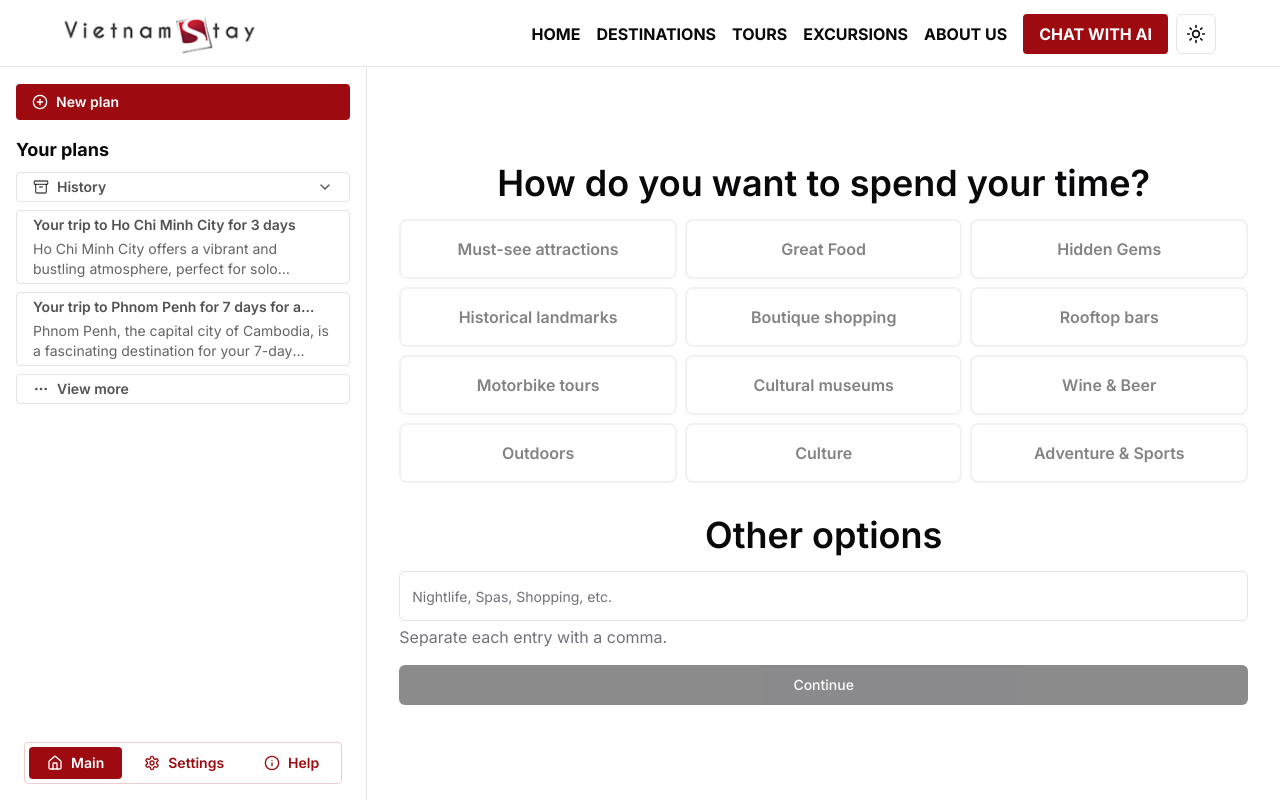
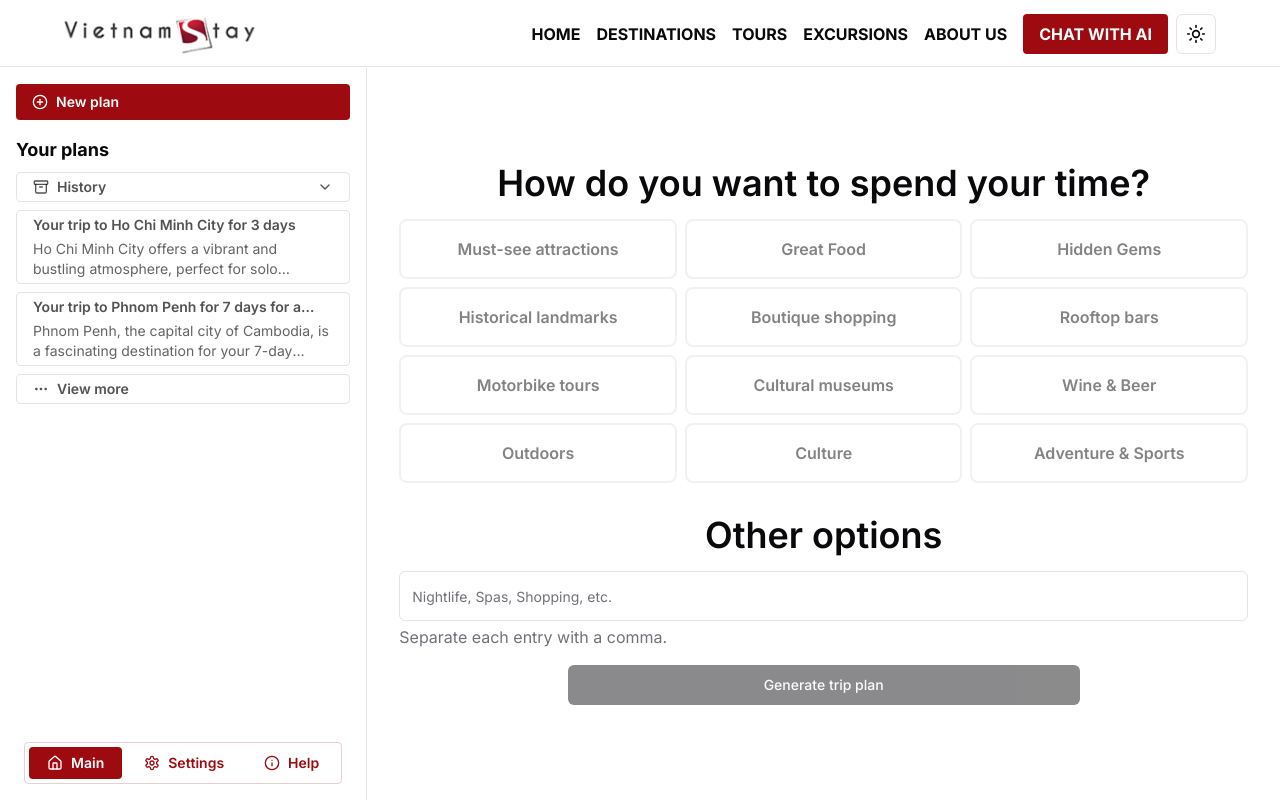
Before and after one commit to vhpx/vnstay-ai-integration-prototype, a Next.js app: page /trip-planning in a window 1280 px wide. Built offline with nearby package versions, Linux system fonts and the light colour scheme.

Commit message:
feat: add loading status for continue buttons

```diff
--- /dev/null
+++ b/src/app/continue-button.tsx
@@ -0,0 +1,31 @@
+"use client";
+
+import { Button } from "@/components/ui/button";
+import { useRouter } from "next/navigation";
+import { useState } from "react";
+
+export default function ContinueButton({
+  label,
+  href,
+  disabled,
+}: {
+  label?: string;
+  href: string;
+  disabled: boolean;
+}) {
+  const router = useRouter();
+  const [loading, setLoading] = useState(false);
+
+  return (
+    <Button
+      className="mt-4 w-full max-w-lg"
+      onClick={() => {
+        setLoading(true);
+        router.push(href);
+      }}
+      disabled={disabled || loading}
+    >
+      {loading ? "Processing..." : label || "Continue"}
+    </Button>
+  );
+}
--- a/src/app/trip-duration/page.tsx
+++ b/src/app/trip-duration/page.tsx
@@ -5,6 +5,7 @@ import { Button } from "@/components/ui/button";
 import { Input } from "@/components/ui/input";
 import { useRouter } from "next/navigation";
 import { useState } from "react";
+import ContinueButton from "../continue-button";
 
 export default function Home() {
   const router = useRouter();
@@ -42,13 +43,10 @@ export default function Home() {
         disabled={!location}
       />
 
-      <Button
-        className="mt-4 w-full max-w-lg"
-        onClick={() => router.push("/trip-travellers")}
+      <ContinueButton
+        href="/trip-travellers"
         disabled={!location || !range?.from || !range?.to}
-      >
-        Continue
-      </Button>
+      />
     </div>
   );
 }
--- a/src/app/trip-planning/page.tsx
+++ b/src/app/trip-planning/page.tsx
@@ -5,6 +5,7 @@ import { Input } from "@/components/ui/input";
 import { useRouter } from "next/navigation";
 import { useState } from "react";
 import PlanningOption from "./option";
+import ContinueButton from "../continue-button";
 
 const presetPossibleOptions = [
   "Must-see attractions",
@@ -62,13 +63,12 @@ export default function Home() {
         </div>
       </div>
 
-      <Button
-        className="mt-4 w-full max-w-4xl"
-        onClick={() => router.push("/trip-planning")}
-        disabled={!presetOptions.length}
-      >
-        Continue
-      </Button>
+      <ContinueButton
+        href="/trip-details"
+        label="Generate trip plan"
+        // disabled={!presetOptions.length}
+        disabled
+      />
     </div>
   );
 }
--- a/src/app/trip-travellers/page.tsx
+++ b/src/app/trip-travellers/page.tsx
@@ -13,6 +13,7 @@ import {
 } from "lucide-react";
 import { useRouter } from "next/navigation";
 import { useState } from "react";
+import ContinueButton from "../continue-button";
 
 export default function Home() {
   const router = useRouter();
@@ -148,13 +149,7 @@ export default function Home() {
         </button>
       </div>
 
-      <Button
-        className="mt-4 w-full max-w-4xl"
-        onClick={() => router.push("/trip-planning")}
-        disabled={!travellers}
-      >
-        Continue
-      </Button>
+      <ContinueButton href="/trip-planning" disabled={!travellers} />
     </div>
   );
 }
```
